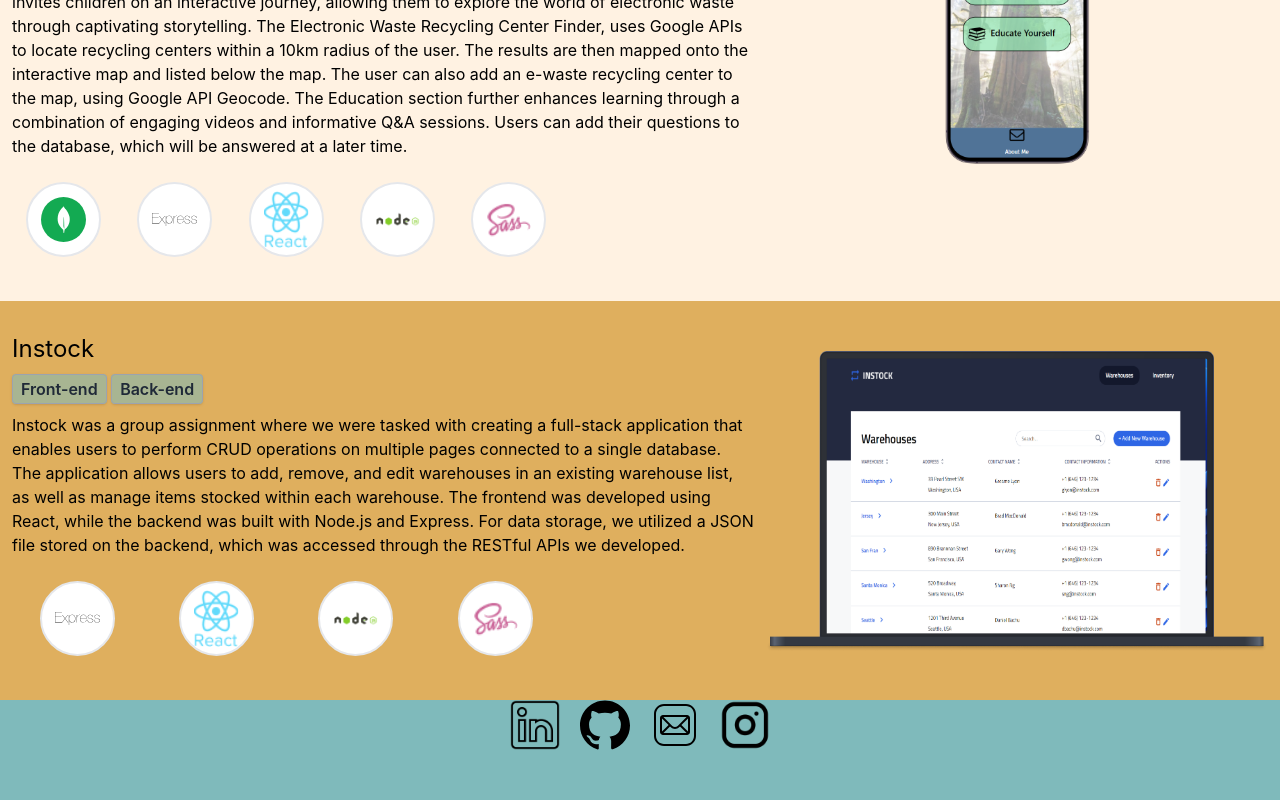
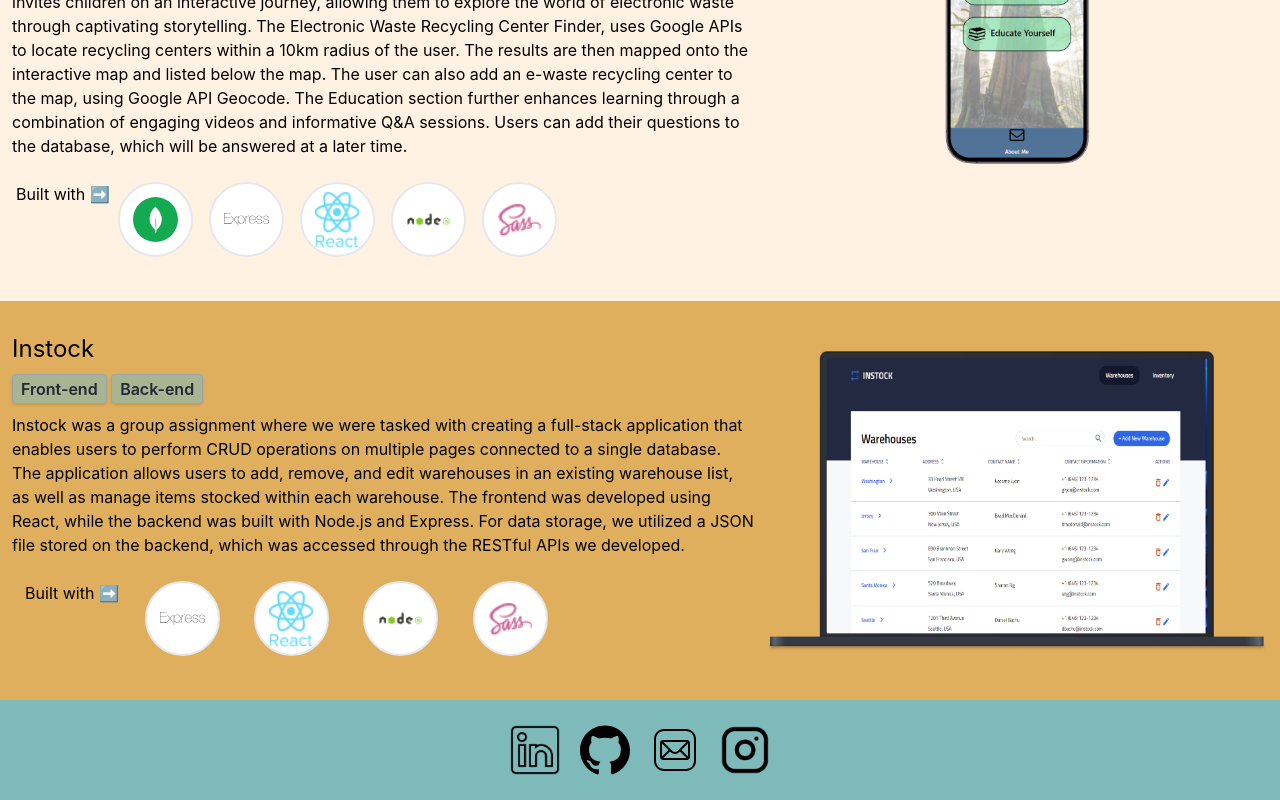
Before and after one commit to revyrob/portfolioV2, a React (Create React App) app: page / in a window 1280 px wide. Shown: the part 2858-3658 px from the top of the page. Built offline with nearby package versions, Linux system fonts and the light colour scheme; what tw-elements would draw is missing.

Commit message:
add styling update

```diff
--- a/src/components/Footer/Footer.jsx
+++ b/src/components/Footer/Footer.jsx
@@ -4,7 +4,7 @@ import Social from '../Social/Social'
 function Footer() {
   return (
     <div className='h-[100px] w-full bg-[#7FBABB]'>
-        <div className='flex justify-center align-middle my-auto h-[100%]'><Social/></div>
+        <div className='flex justify-center items-center h-[100%]'><Social/></div>
     </div>
   )
 }
--- a/src/components/Projects/Projects.jsx
+++ b/src/components/Projects/Projects.jsx
@@ -11,12 +11,13 @@ function Projects({bgColor, name, info, projectImg, skills, frontend, backend, d
           <p ><a className='bg-[#7fbabb91] hover:bg-gray-100 text-gray-800 font-semibold py-1 px-2 border border-gray-400 rounded shadow' href={`${frontend}`} >Front-end</a> { backend === "" ? null : (<a  className='bg-[#7fbabb91] hover:bg-gray-100 text-gray-800 font-semibold py-1 px-2 border border-gray-400 rounded shadow' href={`${backend}`} > Back-end</a>)}</p>
           <p className='py-3'>{info}</p>
           <div className='flex py-3 justify-around lg:w-[75%]'>
+            <p className='flex justify-center item-center'>Built with ➡️</p>
                 {skills.map((i) => (
                     <SmBall style={{backgroundColor: '#DFAF5E'}} className="bg-black" imgSkill={i.skillImg} imgSkillText={i.skillText}/>
                 ))}
           </div>
           </div>
-          <div className='flex justify-center align-middle w-[90%] lg:w-[45%] my-auto ' >
+          <div className='flex justify-center items-center w-[90%] lg:w-[45%] my-auto ' >
           <img  className="pl-3 lg:h-[300px]" src={projectImg} alt={name}/>
           </div>
         </div>
```
